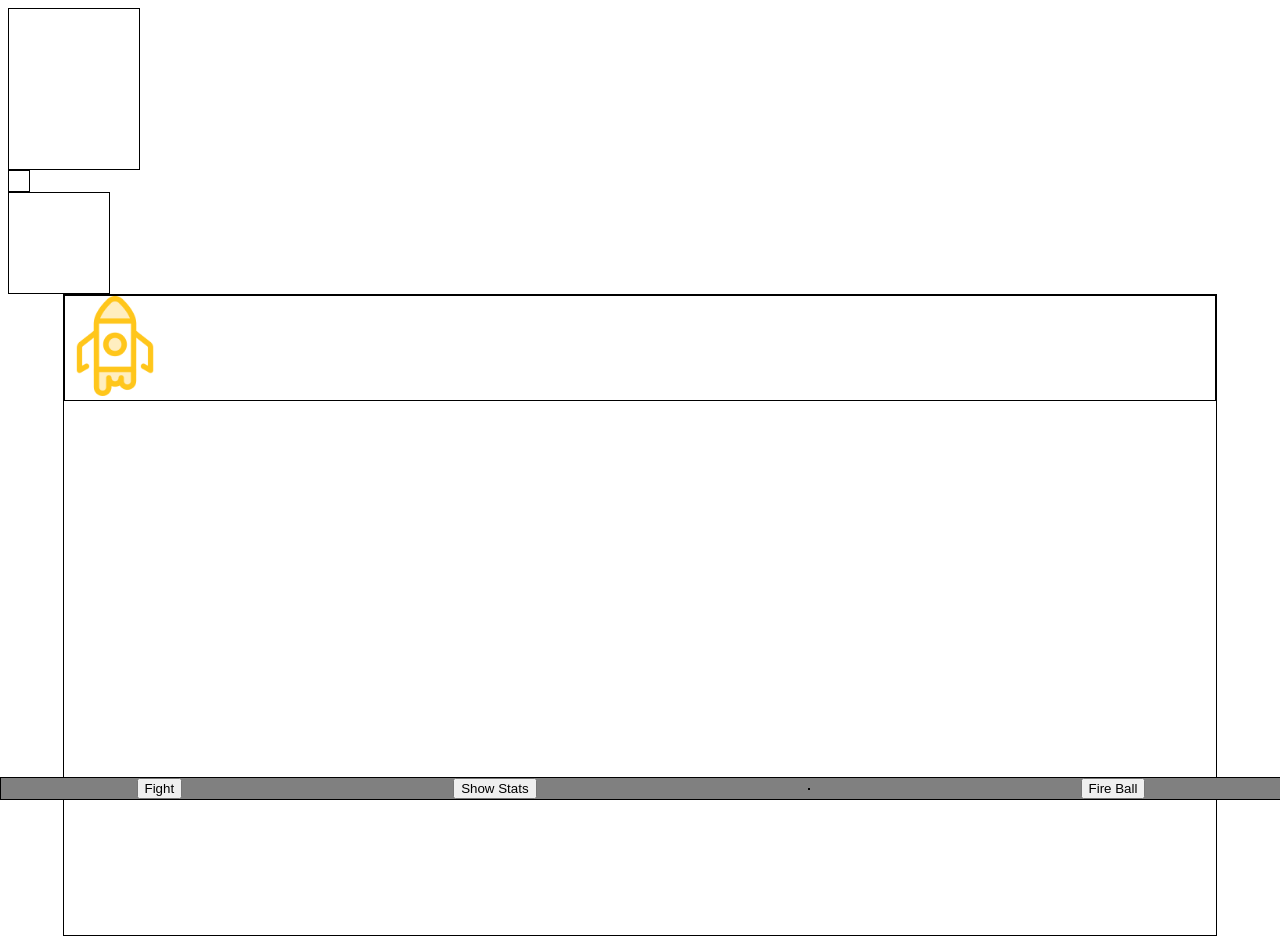
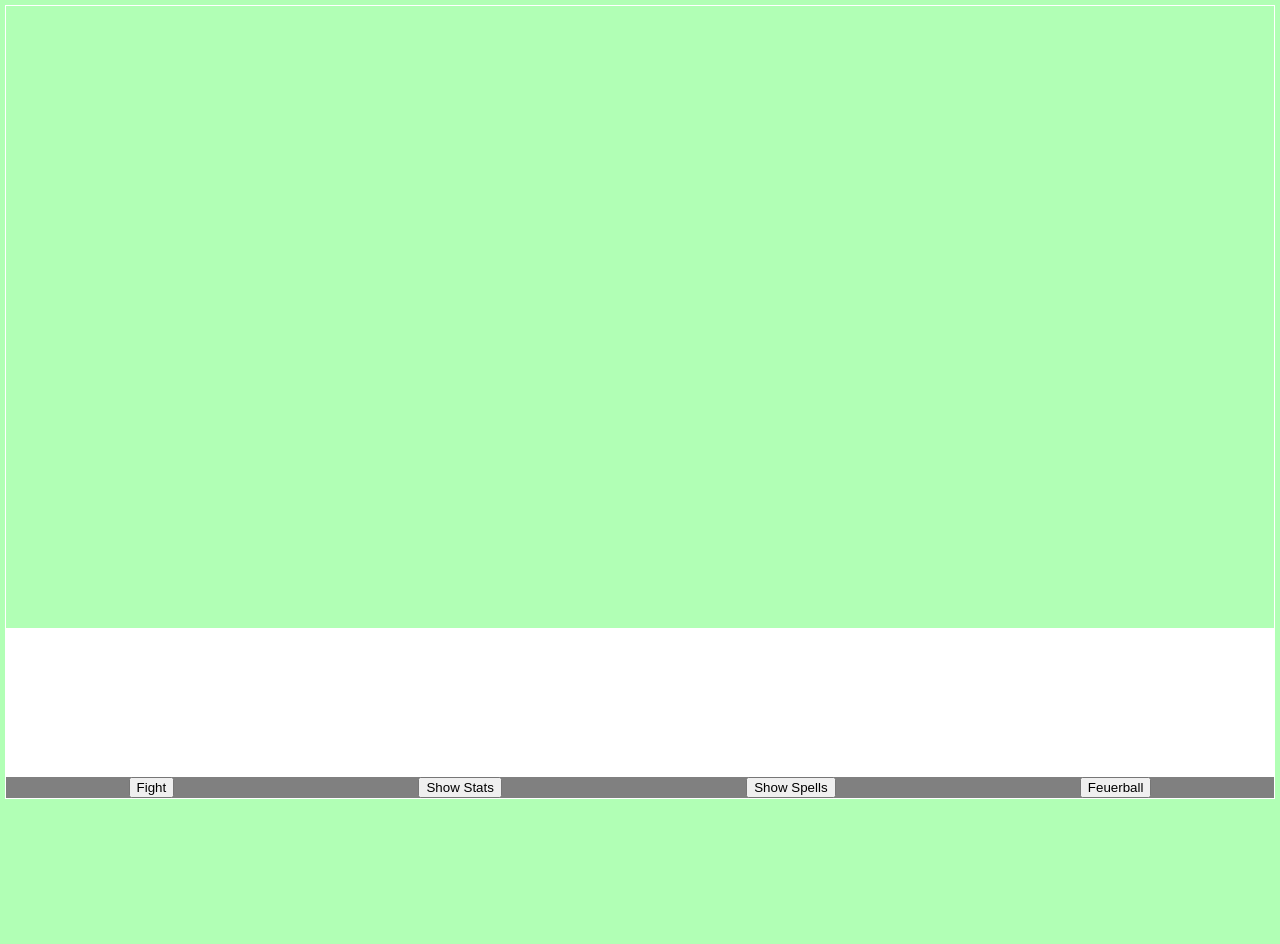
Before and after one commit to PappenHeim10/rpg, a plain HTML site: page index.html in a window 1280 px wide. Both pictures are taken after a click on the button "Magie Lernen". After the commit the page ends 804 px from the top, so only its background shows below. Drawn offline with Linux system fonts and the light colour scheme.

Commit message:
Refactor game layout and add player interaction features

```diff
--- a/css/styles.css
+++ b/css/styles.css
@@ -1,43 +1,55 @@
-.field{
-    height: 80vh;
-    width: 90vw;
-    margin: 0 auto;
+body{
+    height: 99vh;
+    width: 99vw;
+    background-color: #b1ffb5;
+    position: relative;
+    border: white solid 1px ;
+    margin: 5px auto;
+    overflow: hidden;
 }
-
-.player{
-    background-color: aqua;
-    width: 100px;
-}
-
-.hitbox img{
-    width: 100px;
-    height: auto;
+.gamedisplay{
+    display: flex;
+    flex-direction: column;
+    width: 100%;
+    height: 100%;
 }
 
 .controlls{
     position: absolute;
     bottom: 0;
-    left: 0;
     width: 100%;
     background-color: gray;
     display: flex;
     align-items: center;
     justify-content: space-around;
+    left: 0;
 }
+
+.playerBox{
+    background-color: aqua;
+    position: absolute;
+    bottom: 10px;
+    width: 100%;
+    display: flex;
+    flex-direction: column;
+}
+
+.playerBoxInfo{
+    display: flex;
+    flex-direction: row;
+    background-color: white;
+    justify-content: space-around;
+}
+
 .box1{
     width: 130px;
     height: 20vh;
 }
 .box2{
-    width: 20px;
-    height: 20px;
+    width: 100px;
+    height: 20vh;
 }
 .player1{
     width: 100px;
     height: 100px;
 }
-
-
-div{
-    border: black 1px solid;
-}
--- a/index.html
+++ b/index.html
@@ -7,26 +7,25 @@
     <title>RPG</title>
 </head>
 <body>
-    <div class="box1">
+    <div class="gamedisplay">
+        <div class="enemyBox">
 
-    </div>
-    <div class="box2">
-
-    </div>
-    <div class="player1">
-
-    </div>
-    <div class="field">
-        <div class="hitbox">
-            <img id="player" src="bilder/rakete.png" alt="model">
+        </div>
+        <div class="playerBox">
+            <div id="message"></div>
+            <div class="playerBoxInfo">
+                <div class="box1"> </div>
+                <div class="player1"> </div>
+                <div class="box2"> </div>
+            </div>
         </div>
         <div class="controlls">
             <button onclick="fight()">Fight</button>
             <button id="learn_magic" onclick="addMagic()">Magie Lernen</button>
             <button onclick="showAllStats()">Show Stats</button>
-            <div id="message"></div>
+            <button onclick="showAllSpells()" id="show_spells">Show Spells</button>
         </div>
     </div>
 </body>
-<script src="js/script.js"></script>
+<script src="js/main.js"></script>
 </html>
--- a/js/script.js
+++ b/js/main.js
@@ -1,15 +1,15 @@
 const playerBox = document.querySelector('.player1'); // Das ist das Div in dem die infos stehen
+const box1 = document.querySelector('.box1'); // Test box1
+const controlls = document.querySelector('.controlls');
+var box2 = document.querySelector('.box2'); // Zwite test box wird nicht benutztz
 
-const box1 = document.querySelector('.box1'); // Test box1
+
 box1.addEventListener('click', (event) => { // Funktion für die Test box1
-console.log('Box 1 Clicked') }
+console.log('Box 1 Clicked')}
 );
 
-const controlls = document.querySelector('.controlls');
 
-var box2 = document.querySelector('.box2'); // Zwite test box wird nicht benutztz
-
-function player(name){ // wird noch nicht benutzt, kommt später
+function Enemy(name){ // wird noch nicht benutzt, kommt später
     this.name = name;
     this.health = 100;
     this.strength = 5;
@@ -18,6 +18,9 @@ function player(name){ // wird noch nicht benutzt, kommt später
     this.energy = 5;
     this.level = 1;
 }
+
+const enemy = new Enemy('Dragon');
+
 
 const playerStats = { // Einfaches Objekt mit default werten
     health : 100,
@@ -52,14 +55,30 @@ const playerStats = { // Einfaches Objekt mit default werten
 }
 
 
-function addMagic(){
-    if(!playerStats.hasOwnProperty('spells')){
-        playerStats.spells = [];
-        alert('Magie freigeschaltet.')
+function addMagic() { // Funktion für den Button im index
+    if (!playerStats.hasOwnProperty('spells')) { // Wenn das playerStats objekt das Attribut spells nicht besitzt
+        playerStats.spells = []; // Das Attribut wird als Liste erstellt
+        alert('Magic unlocked.');
+        alert('"Fireball learned.');
     }
-    if(!playerStats.spells.includes("Feuer_Ball")){
-        controlls.appendChild(document.createElement('button')).textContent = "Fire Ball"; // Button wird angelegt und dem html hinzugefügt
-        controlls.removeChild(document.querySelector('#learn_magic')); // Button wird gelöscht)
+
+    if (!playerStats.spells.includes("Feuerball")) { // Wenn der Zauberspruch Feuerball nicht esistiert
+        const feuerBallBtn = document.createElement('button'); // Der Zauberspruch Feuerball wird hinzugefügt
+        feuerBallBtn.textContent = "Feuerball"; // Der Textihnalt wird Hinzugefügt
+        feuerBallBtn.id = "feuerball-button";  //  Der Knopft bekommt eine einzigartige id
+
+        feuerBallBtn.addEventListener('click', function() {
+            //  was wenn der button geckilckt wird?
+            console.log("Feuerball benutzt!");
+            // OPTIM: Hier kann noch mehr eingefügt werden
+        });
+
+        controlls.appendChild(feuerBallBtn); // Der button wird in controlls eingefügt
+        const learnMagicBtn = document.querySelector('#learn_magic'); // Es wird der button referenciert
+        if (learnMagicBtn) { // wenn er existiert
+            controlls.removeChild(learnMagicBtn); //der button wird entfernt
+        }
+        playerStats.spells.push("Feuerball"); // Der button wird in die spells liste im playerstats Attribut eingefügt
     }
 }
 
@@ -89,3 +108,19 @@ function showAllStats(){
         show = false;
     }
 }
+
+let showspells = false;
+function showAllSpells(){
+    if(!showspells){
+        box2.innerHTML = playerStats.allSpells();
+        showspells = true;
+    }else if(showspells){
+        box2.innerHTML = "";
+        showspells = false;
+    }
+}
+
+function showEnemies(){
+
+    box1.innerHTML = "Es gibt momentan keine Gegner.";
+}
```
